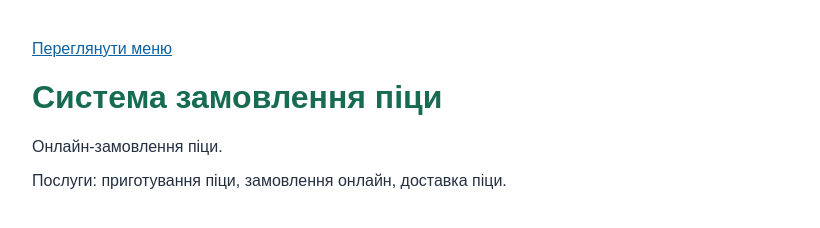
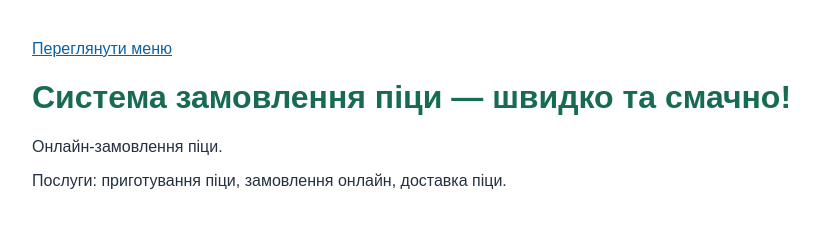
Before and after one commit to shcherbakovivan30-bit/pizza-order-git, a plain HTML site: page index.html in a window 1280 px wide. Shown: the whole page, without its empty margins (228-1048 px from the left). Drawn offline with Linux system fonts and the light colour scheme.

Commit message:
Add promotional slogan

```diff
--- a/index.html
+++ b/index.html
@@ -9,7 +9,7 @@
 </head>
 <p><a href="menu.html">Переглянути меню</a></p>
 <body>
-    <h1>Система замовлення піци</h1>
+    <h1>Система замовлення піци — швидко та смачно!</h1>
     <p>Онлайн-замовлення піци.</p>
     <p>Послуги: приготування піци, замовлення онлайн, доставка піци.</p>
 </body>
```
